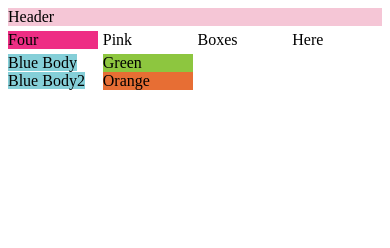
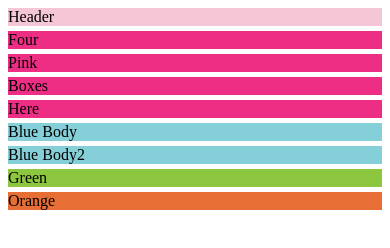
Before and after one commit to Amberf0114/fsw100, a plain HTML site: page week5/Assign1.html in a window 390 px wide. Drawn offline with Linux system fonts and the light colour scheme.

Commit message:
Assignment1

```diff
--- a/week4/BlogWebsite.css
+++ b/week4/BlogWebsite.css
@@ -25,7 +25,7 @@ main {
     font-family: -apple-system, BlinkMacSystemFont, 'Segoe UI', Roboto, Oxygen, Ubuntu, Cantarell, 'Open Sans', 'Helvetica Neue', sans-serif
 }
 body {
-    margin: 50px
+    margin: 50px;
 }
 img {
     float: left;
--- a/week5/Assign1.css
+++ b/week5/Assign1.css
@@ -14,32 +14,71 @@
     }
     .pink {
         grid-column: 2 / 3;
+        background-color: #EE2E84;
     }
     .boxes {
         grid-column: 3/4;
-        background-color:
+        background-color: #EE2E84;
     }
     .here {
         grid-column: 4/5;
-        background-color:
+        background-color: #EE2E84;
     }
 
-    .main1, .main2 {
-        grid-column: 1 / 5;
+    .main1 {
+        grid-column: 1 / 3;
+        background-color: #85CFD8;
+    }
+    .main2 {
+        grid-column: 3 / 5;
         background-color: #85CFD8;
     }
 
-
     .green {
-        grid-column: 1 / 5;
+        grid-column: 1 / 4;
         background-color: #8DC63F;
     }
     .orange {
+        grid-column: 4/5;
        background-color: #E76E34;
     }
 
     @media only screen and (max-width: 768px) {
         header {
             grid-column: 1/5;
+            background-color: #F5C6D6;
         }
+        .four {
+            grid-column: 1/5;
+            background-color: #EE2E84;
+        }
+        .pink {
+            grid-column: 1/5;
+            background-color: #EE2E84;
+        }
+        .boxes{
+            grid-column: 1/5;
+            background-color: #EE2E84;
+        }
+        .here {
+            grid-column: 1/5;
+            background-color: #EE2E84;
+        }
+        .main1 {
+            grid-column: 1/5;
+            background-color: #85CFD8;
+        }
+        .main2 {
+            grid-column: 1/5;
+            background-color: #85CFD8;
+        }
+        .green {
+            grid-column: 1/5;
+            background-color: #8DC63F;
+        }
+        .orange {
+            grid-column: 1/5;
+            background-color: #E76E34;
+        }
+
     }
--- a/week5/Assign1.html
+++ b/week5/Assign1.html
@@ -11,13 +11,9 @@
        <div class="pink">Pink</div>
        <div class="boxes">Boxes</div>
        <div class="here">Here</div>
-    <main>
-        <span class="main1">Blue Body</span> <span class="main2">Blue Body2</span>
-    </main>
-    <footer>
-        <div class="green">Green</div>
-        <div class="orange">Orange</div>
-    </footer>
-</div>
+       <div class="main1">Blue Body</div>
+       <div class="main2">Blue Body2</div>
+       <div class="green">Green</div>
+       <div class="orange">Orange</div>
 </body>
 </html>
```
Also changed, not shown: week4/BlogWebsite.html (+2 -5 lines), week5/Assign2.css (+9 -6 lines), week5/Assign2.html (+1 -1 lines).
